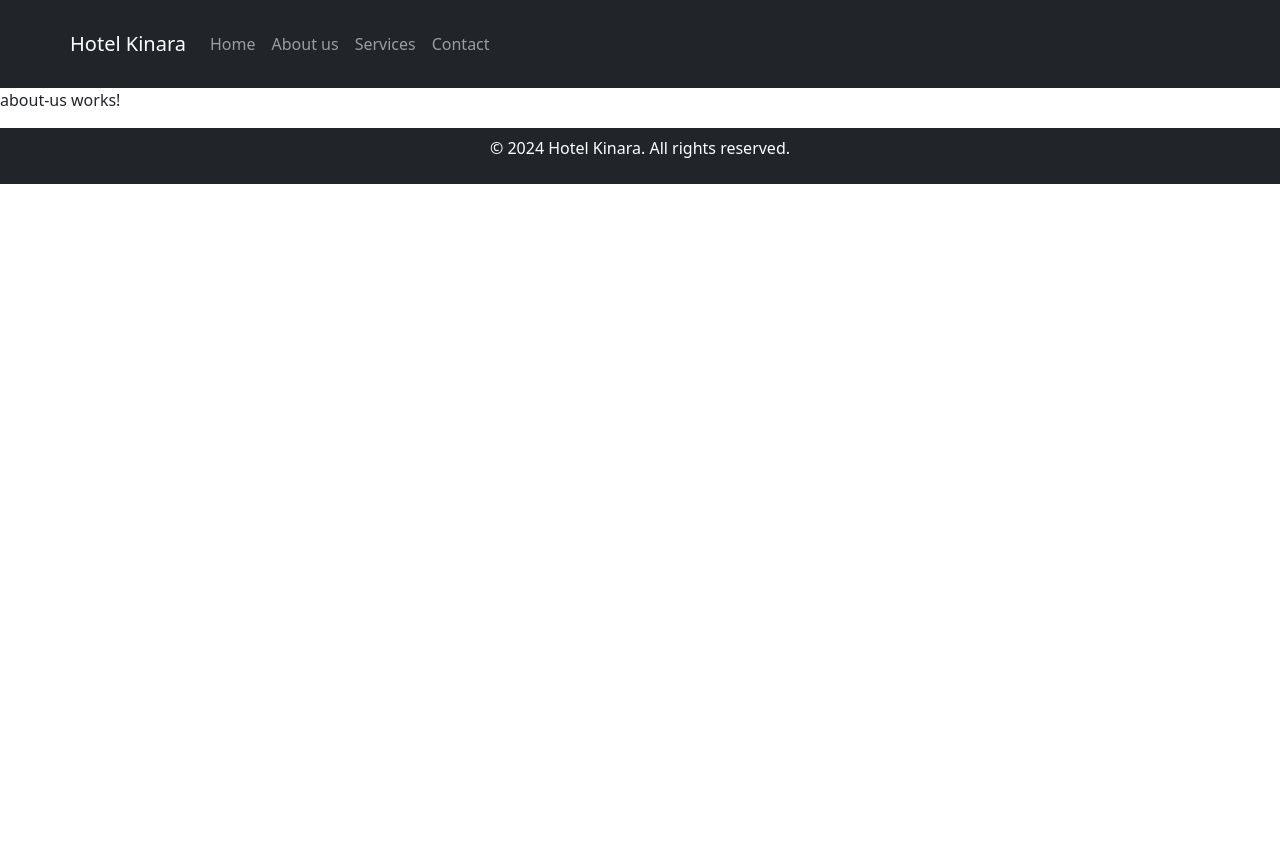
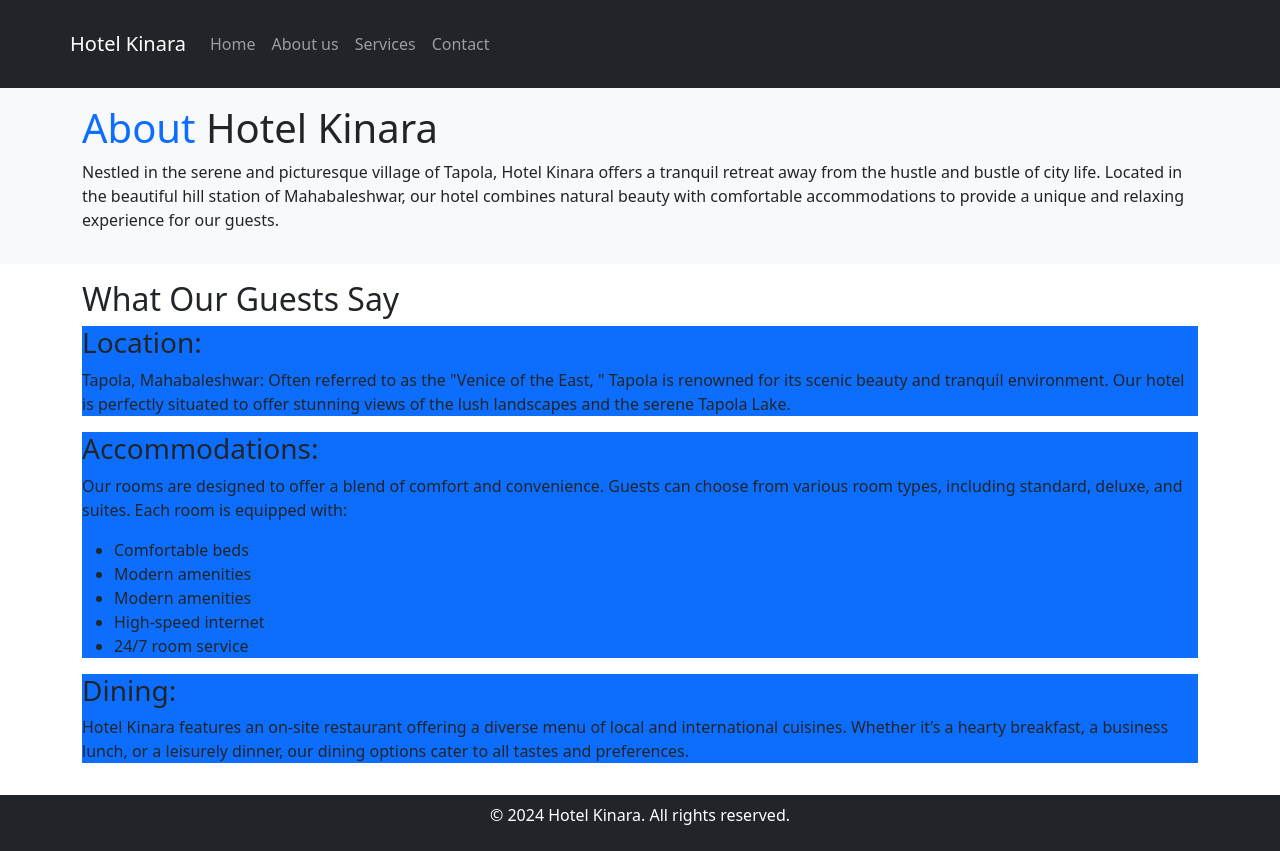
Before and after one commit to Shubh-Dhanawade/Hotel-kinara, an Angular app: page /about in a window 1280 px wide. Before the commit the page ends 800 px from the top, so only its background shows below. Built offline with nearby package versions, Linux system fonts and the light colour scheme.

Commit message:
Add about

```diff
--- a/src/app/Pages/about-us/about-us.component.html
+++ b/src/app/Pages/about-us/about-us.component.html
@@ -1 +1,50 @@
-<p>about-us works!</p>
+
+
+<section id="about-info" class="bg-light py-3">
+  <div class="container">
+    <div class="info-left">
+      <h1 class="l-heading"><span class="text-primary">
+        About</span> Hotel Kinara</h1>
+        <p>Nestled in the serene and picturesque village of Tapola,
+             Hotel Kinara offers a tranquil retreat away from the hustle and bustle of city life.
+             Located in the beautiful hill station of Mahabaleshwar,
+              our hotel combines natural beauty with comfortable accommodations to provide a unique and relaxing experience for our guests.
+    </div>
+    <div class="info-right">
+    </div>
+  </div>
+</section>
+<div class="clr"></div>
+
+<section id="testimonials" class="py-3">
+  <div class="container">
+    <h2 class="l-heading">What Our Guests Say</h2>
+    <div class="testimonial bg-primary">
+      <h3>Location:</h3>
+      <p>Tapola, Mahabaleshwar: Often referred to as the "Venice of the East,
+        " Tapola is renowned for its scenic beauty and tranquil environment.
+         Our hotel is perfectly situated to offer stunning views of the lush landscapes and the serene Tapola Lake.
+    </div>
+    <div class="testimonial bg-primary">
+      <h3>Accommodations:</h3>
+      <p>Our rooms are designed to offer a blend of comfort and convenience.
+         Guests can choose from various room types, including standard, deluxe,
+         and suites. Each room is equipped with:
+         <ul>
+            <li>Comfortable beds</li>
+            <li>Modern amenities</li>
+            <li>Modern amenities</li>
+            <li> High-speed internet</li>
+            <li>24/7 room service</li>
+        </ul>
+    </div>
+
+    <div class="testimonial bg-primary">
+         <h3>Dining:</h3>
+        <p>
+             Hotel Kinara features an on-site restaurant offering a diverse menu of local and international cuisines.
+             Whether it’s a hearty breakfast, a business lunch, or a leisurely dinner,
+              our dining options cater to all tastes and preferences.
+        </p>
+
+    </div>
```
